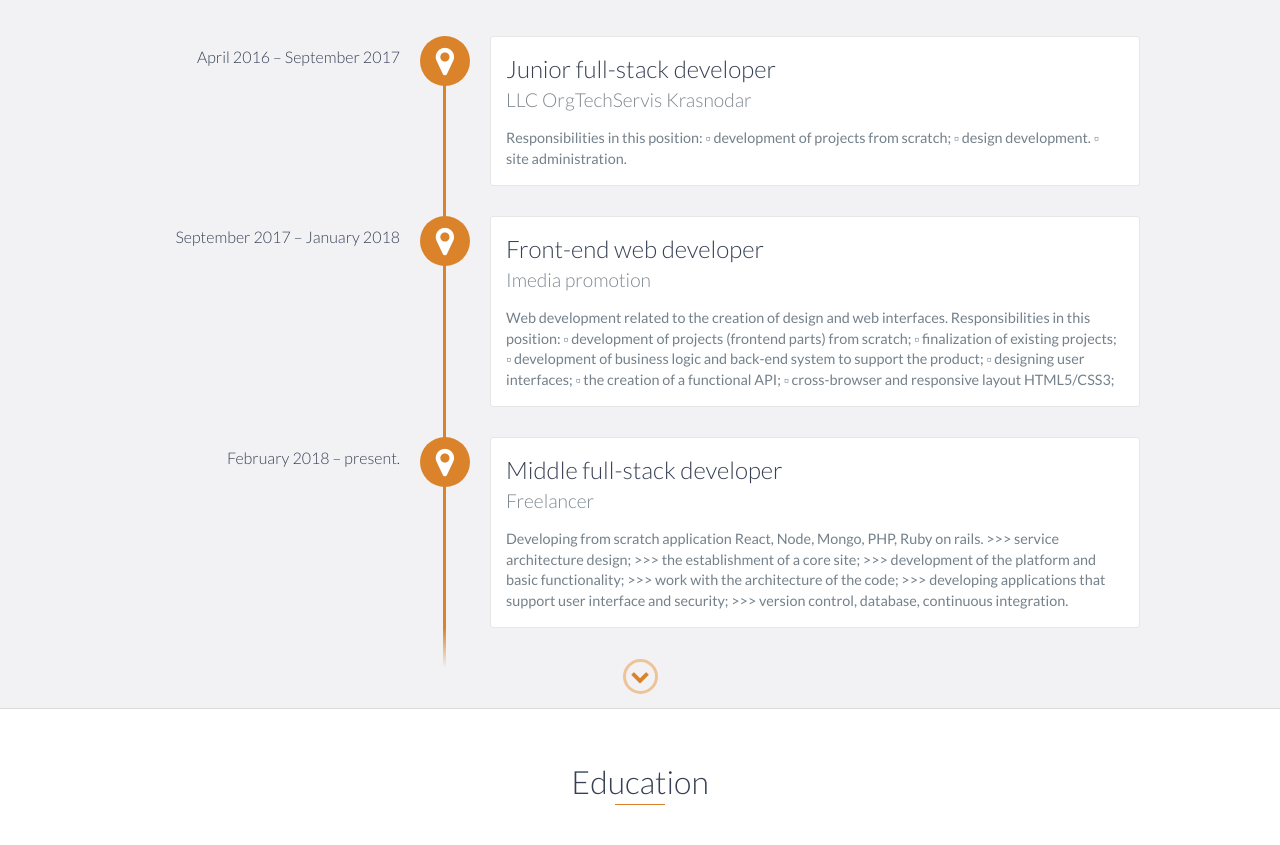
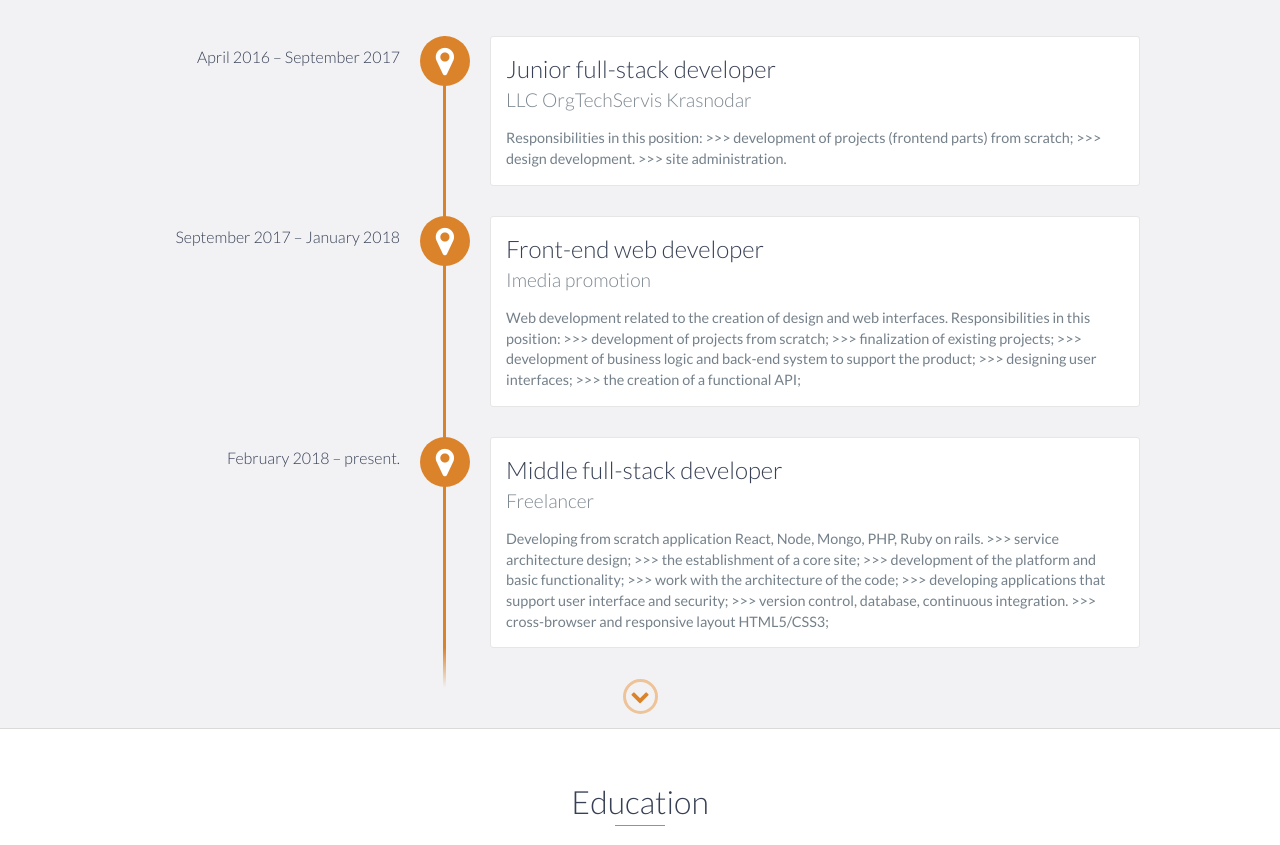
Before and after one commit to Gu4etl/Gu4etl.github.io, a website: page index.html in a window 1280 px wide. Shown: the part 1720-2565 px from the top of the page. Drawn offline with nearby package versions, Linux system fonts and the light colour scheme.

Commit message:
experience fix

```diff
--- a/index.html
+++ b/index.html
@@ -104,11 +104,11 @@
                 <h4>LLC OrgTechServis Krasnodar</h4>
                 <p>
                     Responsibilities in this position:
+                    >>> development of projects
+                    (frontend parts) from scratch;
 
-                    ▫ development of projects
-                    from scratch;
-                    ▫ design development.
-                    ▫ site administration.
+                    >>> design development.
+                    >>> site administration.
                 </p>
             </div>
 
@@ -117,18 +117,14 @@
                 <h4>Imedia promotion</h4>
                 <p>
                     Web development related to the creation of design and web interfaces. Responsibilities in this position:
-
-                    ▫ development of projects
-                    (frontend parts) from scratch;
-                    ▫ finalization of existing projects;
-                    ▫ development of business logic
+                    >>> development of projects
+                    from scratch;
+                    >>> finalization of existing projects;
+                    >>> development of business logic
                     and back-end system to
                     support the product;
-                    ▫ designing user interfaces;
-                    ▫ the creation of a functional API;
-                    ▫ cross-browser and responsive
-                    layout HTML5/CSS3;
-
+                    >>> designing user interfaces;
+                    >>> the creation of a functional API;
                 </p>
             </div>
 
@@ -150,6 +146,8 @@
                     security;
                     >>> version control, database,
                     continuous integration.
+                    >>> cross-browser and responsive
+                    layout HTML5/CSS3;
 
                 </p>
             </div>
```
